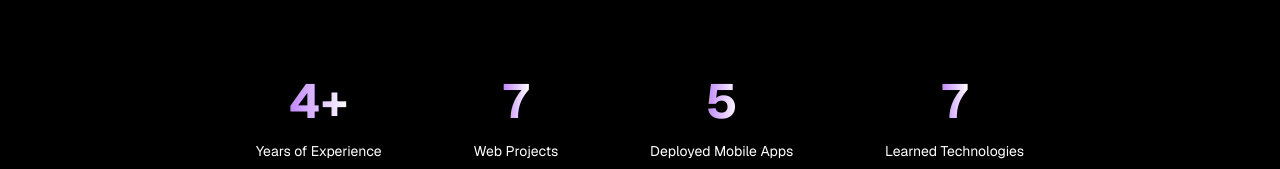
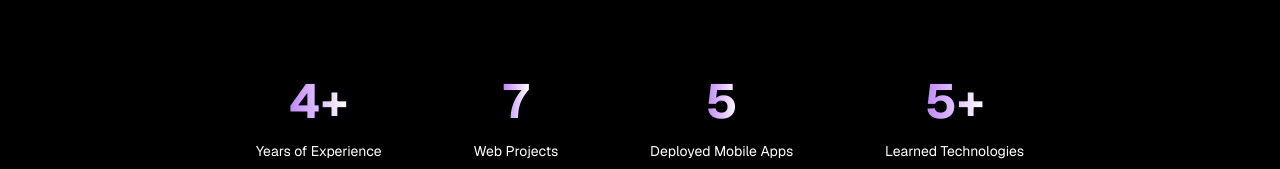
Before and after one commit to GokulRiya/GokulGovindaraj_Portfolio, an Angular app: page / in a window 1280 px wide. Shown: the part 783-952 px from the top of the page. Built offline with nearby package versions, Linux system fonts and the light colour scheme.

Commit message:
journey changes push

```diff
--- a/src/app/app.component.html
+++ b/src/app/app.component.html
@@ -86,7 +86,7 @@
 
       <div>
         <h2 class="text-5xl font-bold mb-4">
-          <span class="text-transparent bg-clip-text bg-gradient-to-r from-purple-400 to-white">7</span>
+          <span class="text-transparent bg-clip-text bg-gradient-to-r from-purple-400 to-white">5+</span>
         </h2>
         <p class="text-sm mt-1">Learned Technologies</p>
       </div>
```
